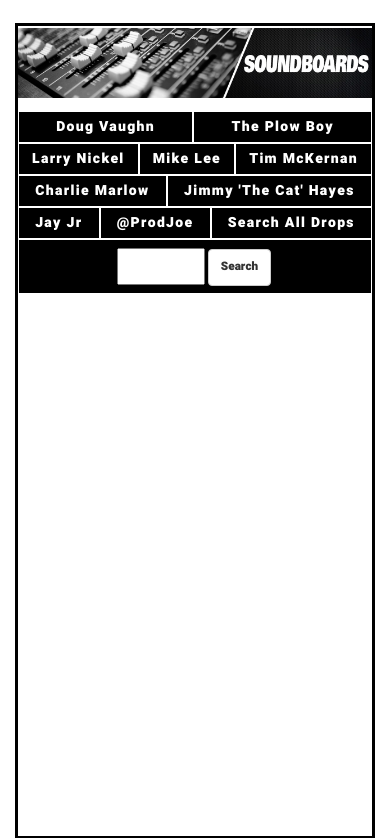
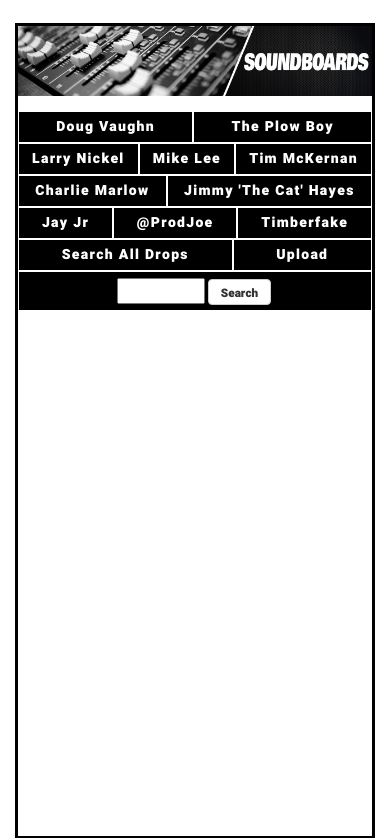
Before and after one commit to DustyShap/soundboards, a Flask app: page / in a window 390 px wide. Shown: the top 838 px of the page. Run offline with Flask 2, Linux system fonts and the light colour scheme; parts of the project's set-up code (start-up, migrations or seed data) failed here and were passed over; some libraries are stand-ins or nearby versions.

Commit message:
uploadin

```diff
--- a/app.py
+++ b/app.py
@@ -1,42 +1,48 @@
 from flask import Flask, render_template, request, jsonify, url_for
-#from flask.ext.uploads import UploadSet, configure_uploads, AUDIO
+from flask.ext.uploads import UploadSet, configure_uploads, AUDIO
 from models import *
 
 
 app = Flask(__name__)
 initialize_db()
 
-'''
+
 audio = UploadSet('audio', AUDIO)
 
 app.config['UPLOADED_AUDIO_DEST'] = 'static/audio'
 configure_uploads(app, audio)
-'''
+
 
 @app.route('/')
 def home():
     return render_template("index.html")
 
-'''
+
 @app.route('/upload', methods=['GET','POST'])
 def upload():
-    filename = audio.save(request.files['audio'])
-    speaker = request.form['speaker'].lower().strip()
-    tags = request.form['tags'].lower()
-    transcription = request.form['transcription'].lower().replace("'","")
 
-    Drops.create(
+    try:
+        filename = audio.save(request.files['audio'])
+        speaker = request.form['speaker'].lower().strip()
+        tags = request.form['tags'].lower()
+        transcription = request.form['transcription'].lower().replace("'","")
 
 
-        filename=filename,
-        speaker=speaker,
-        tags=tags,
-        transcription=transcription
-    )
+        Drops.create(
 
-    return jsonify({'file':filename})
 
-'''
+            filename=filename,
+            speaker=speaker,
+            tags=tags,
+            transcription=transcription
+        )
+
+        return jsonify({'file':filename})
+
+    except Exception:
+
+        return jsonify({'warning':'Not allowed'})
+
 
 @app.route('/process', methods=['POST', 'GET'])
 def process():
--- a/static/css/styles.css
+++ b/static/css/styles.css
@@ -76,7 +76,7 @@
 
 
 
-  margin-top: 8px;
+  padding-top: 5px;
   max-width:100%;
   margin-bottom: 10px;
   max-height: 100px;
@@ -242,7 +233,7 @@
 
 #results_container {
 
-  height: 600px;
+  height: 100%;
   max-width: 100%;
   width: 100%;
   overflow-y: auto;
@@ -702,10 +697,7 @@
 
     }
 
-    #upload_button {
 
-        display: none;
-    }
 
 
 }
--- a/static/js/process.js
+++ b/static/js/process.js
@@ -70,6 +70,9 @@
             $("#search_container").show().css('display','flex');
             $("#search_term").focus();
             $("#results_container").empty();
+            $("#upload_window").hide()
+            $("#password_window").hide()
+            $("#results_container").show();
         }  else if ($(this).text() === 'Upload'){
 
 
@@ -109,7 +112,10 @@
     function submitSearchData(event){
 
         $("#password_window").hide()
+        $("#upload_window").hide()
         var chosen = $(".header_image").attr('id');
+
+
 
         $("#search_container").show().css('display','flex');
         $("#results_container").empty();
@@ -174,11 +180,13 @@
 
     function submitData(){
 
+        $("#upload_window").hide()
         $("#password_window").hide()
         var chosen = $(".header_image").attr('id');
         $("#results_container").empty();
         $("#instructions").hide();
         $("#length_display").attr('display','none');
+
 
         $.ajax({
             data : {
--- a/static/js/upload.js
+++ b/static/js/upload.js
@@ -1,25 +1,103 @@
 $(document).ready(function(){
 
-    $results = $("#results_container")
+
 
     $("#upload_button").click(function(){
 
          $("#search_container").css('display','none');
          $("#password_window").css('display','flex');
          $(".search_result").remove()
-
+         $("#password").focus();
 
     });
 
 
-
     $("#password_cancel_button").click(function(){
+        $("#password_window").css('display','none');
+        $("#results_container").show();
+        $("#password").val('');
 
 
-    $("#password_window").css('display','none');
-    $("#results_container").show();
 
 
     })
 
+    $("#password_button").click(function(){
+
+        if ($("#password").val() === 'thinkaboutit'){
+            $("#password_window").css('display','none');
+            $("#search_container").css('display','none');
+            $("#upload_window").css('display', 'flex');
+            $("#upload_button").hide();
+            $("#results_container").hide();
+            $("#chooser_wrap").hide();
+            $(".header_image").attr('src', "../static/img/soundboards.jpg");
+
+
+        } else {
+
+            console.log('Wrong PW Attempt');
+            alert('Wrong Password');
+            $("#password").val('');
+
+        }
+
+
+    })
+
+    $("#upload_submit").click(function(e){
+
+
+
+        var form_data = new FormData($("#upload_form")[0]);
+
+
+        $.ajax({
+            type: "POST",
+            url: "/upload",
+            data: form_data,
+            contentType: false,
+            cache: false,
+            processData: false,
+            async: false,
+
+           })
+
+        .done(function(data){
+
+            console.log(data);
+            if (data.warning){
+
+            } else {
+
+                $("#chooser_wrap").show();
+                $("#upload_window").css('display', 'none');
+                $("#upload_button").hide();
+
+            };
+
+        });
+
+        e.preventDefault();
+
+
+
+
+
+
+
+
+    })
+
+    $("#upload_cancel").click(function(){
+
+        $("#upload_window").css('display', 'none');
+        $("#chooser_wrap").show();
+        $("#password_window").css('display','none');
+        $("#results_container").show();
+        $("#password").val('');
+        $("#upload_button").show();
+    })
+
+
 });
--- a/static/js/upload_beta.js
+++ b/static/js/upload_beta.js
@@ -80,6 +80,11 @@
 
         })
 
+        .fail(function(xhr, status, errorThrown){
+
+            alert('Not a sound file!');
+
+        }
         event.preventDefault();
         $("#main_grid").css('display','flex');
         $("#upload_window").css('display','none');
--- a/templates/index.html
+++ b/templates/index.html
@@ -2,7 +2,7 @@
 <html>
   <head>
      <meta charset='UTF-8'>
-     <title>Think About It</title>
+     <title>Clip That Off</title>
      <link rel='stylesheet' type='text/css' href='static/css/styles.css' media='screen'>
      <link rel="stylesheet" type ='text/css' href="static/css/font-awesome.min.css">
      <link rel="stylesheet" type ='text/css' href="static/css/bootstrap.min.css">
@@ -41,6 +41,7 @@
                             <div class="chooser_button">Jimmy 'The Cat' Hayes</div>
                             <div class="chooser_button">Jay Jr</div>
                             <div class="chooser_button">@ProdJoe</div>
+                            <div class="chooser_button">Timberfake</div>
                             <div class="chooser_button">Search All Drops</div>
                             <div class="chooser_button" id="upload_button">Upload</div>
                         </div>
@@ -63,6 +64,29 @@
                         <button id="password_cancel_button" type="submit" class="btn btn-default">Cancel</button>
                     </div>
                     <!-- End Password Window -->
+
+                    <div id="upload_window">
+                    <form method=POST enctype=multipart/form-data id="upload_form" disabled:true>
+                                      <div class="form-group">
+                                        <label for="audio">File Upload</label>
+                                        <input type=file class="form-control" id="audio" name=audio placeholder="Upload File" required>
+                                      </div>
+                                      <div class="form-group">
+                                        <label for="speaker">Speaker</label>
+                                        <input type="text" class="form-control" id="speaker" name="speaker" placeholder="Speaker" required>
+                                      </div>
+                                        <div class="form-group">
+                                        <label for="tags">Tags (separate by space)</label>
+                                        <textarea name="tags" style="width:250px; height;150px" id="tags" class="form-control" required></textarea>
+                                      </div>
+                                        <div class="form-group">
+                                        <label for="transcription">Transcription:</label>
+                                        <textarea name="transcription" style="width:250px; height;150px" id="transcription" class="form-control" required></textarea>
+                                      </div>
+                                        <button type="submit" class="btn btn-default" id="upload_submit">Upload</button>
+                                        <button type="button" class="btn btn-default" id="upload_cancel">Cancel</button>
+                                    </form>
+                    </div>
 
 
             <div id="results_container">
```
Also changed, not shown: other parts of static/css/styles.css (+27 -32 lines), staticmeta/drops.db, 6 other files.
